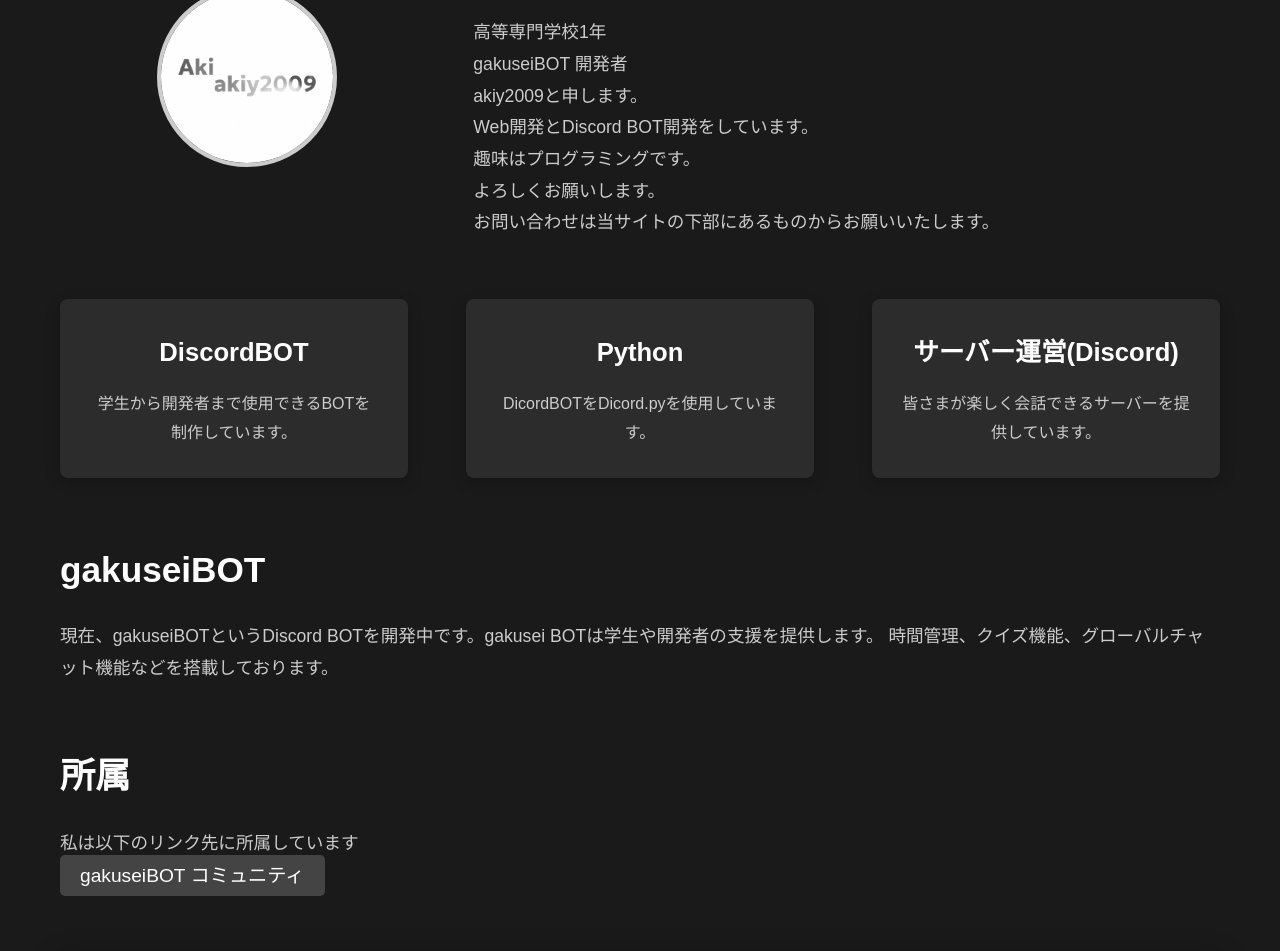
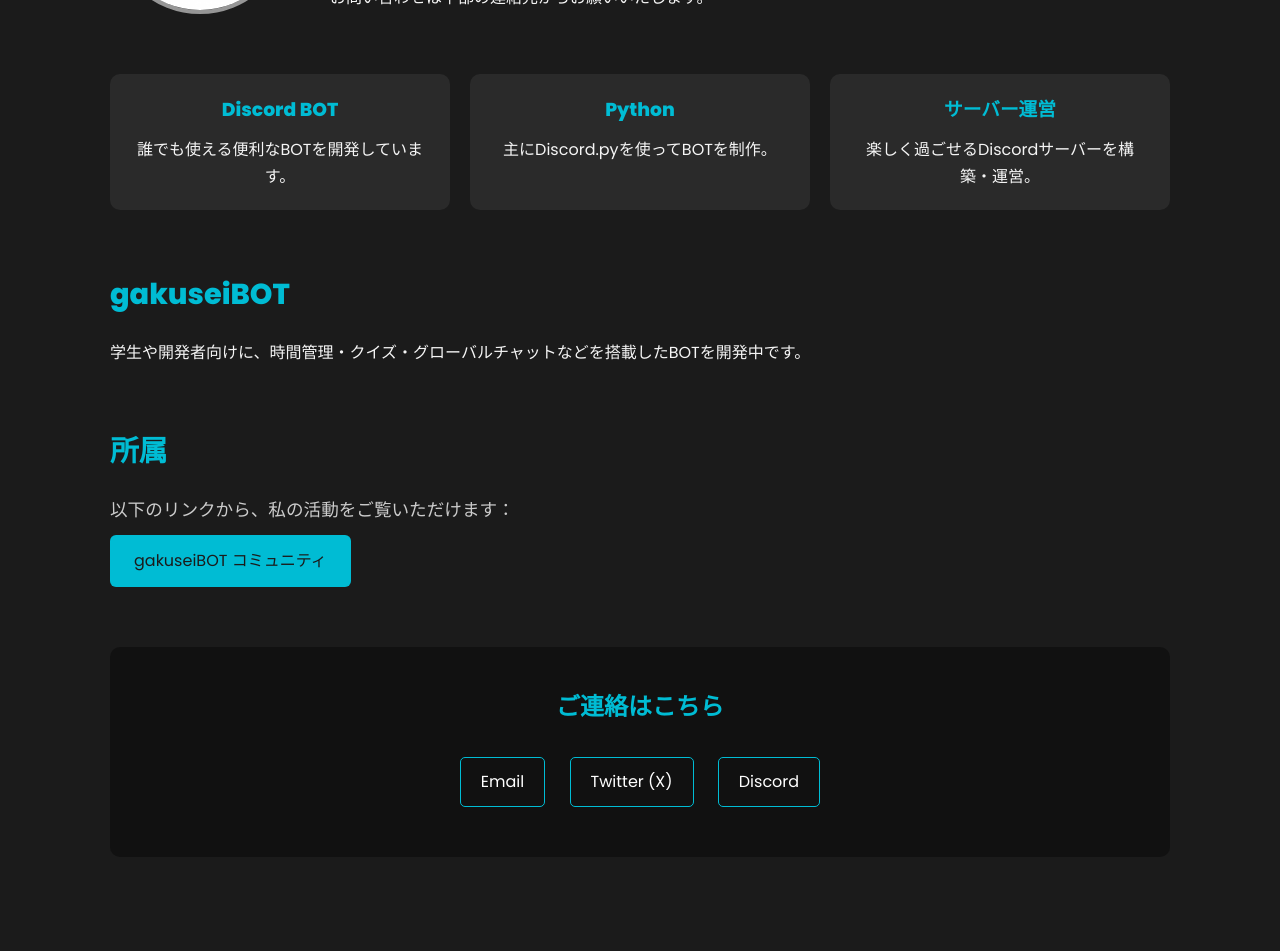
Before and after one commit to akiy2009/akiy2009.github.io, a plain HTML site: page index.html in a window 1280 px wide. Shown: the part 490-1441 px from the top of the page. Drawn offline with Linux system fonts and the light colour scheme.

Commit message:
index.html を更新

```diff
--- a/index.html
+++ b/index.html
@@ -2,10 +2,19 @@
 <html lang="ja">
 <head>
   <meta charset="UTF-8">
-  <meta name="viewport" content="width=device-width, initial-scale=1.0">
-  <title>akiy2009自己紹介</title>
-  <meta name="description" content="akiy2009の自己紹介サイトです。">
+  <meta name="viewport" content="width=device-width, initial-scale=1">
+  <title>akiy2009 - 自己紹介</title>
+  <meta name="description" content="akiy2009のポートフォリオ兼自己紹介サイトです。">
+  <link href="https://fonts.googleapis.com/css2?family=Poppins:wght@400;600;800&display=swap" rel="stylesheet">
   <style>
+    :root {
+      --bg-color: #1b1b1b;
+      --primary: #00bcd4;
+      --secondary: #f5f5f5;
+      --card-bg: #2a2a2a;
+      --hover-bg: #3a3a3a;
+    }
+
     * {
       margin: 0;
       padding: 0;
@@ -13,279 +22,231 @@
     }
 
     body {
-      font-family: 'Arial', sans-serif;
-      background-color: #1a1a1a;
-      color: #e0e0e0;
-      line-height: 1.8;
+      font-family: 'Poppins', sans-serif;
+      background-color: var(--bg-color);
+      color: var(--secondary);
+      line-height: 1.7;
     }
 
     .container {
-      max-width: 1200px;
-      margin: 0 auto;
+      max-width: 1100px;
+      margin: auto;
       padding: 40px 20px;
     }
 
-    /* Header Section */
-    .header {
+    header {
       text-align: center;
-      background-color: #333;
-      padding: 80px 20px;
-      border-radius: 8px;
-      box-shadow: 0 4px 30px rgba(0, 0, 0, 0.3);
+      padding: 80px 20px 40px;
     }
 
-    .header h1 {
-      font-size: 3.5rem;
-      color: #fff;
-      font-weight: 700;
-      margin-bottom: 20px;
-      letter-spacing: 2px;
+    header h1 {
+      font-size: 3rem;
+      font-weight: 800;
+      color: var(--primary);
     }
 
-    .header p {
+    header p {
       font-size: 1.2rem;
       color: #ccc;
+      margin-top: 10px;
     }
 
-    /* Intro Section */
     .intro {
       display: flex;
-      justify-content: space-between;
+      flex-wrap: wrap;
       align-items: center;
-      margin-top: 60px;
+      margin-top: 40px;
     }
 
-    .intro .image {
-      flex: 1;
-      text-align: center;
-    }
-
-    .intro .image img {
-      border-radius: 50%;
+    .intro img {
       width: 180px;
       height: 180px;
       object-fit: cover;
-      border: 4px solid #ccc;
+      border-radius: 50%;
+      border: 4px solid var(--primary);
       filter: grayscale(100%);
       transition: filter 0.3s ease;
+      margin-right: 40px;
     }
 
-    .intro .image img:hover {
+    .intro img:hover {
       filter: grayscale(0%);
     }
 
     .intro .details {
-      flex: 2;
-      padding-left: 40px;
+      flex: 1;
     }
 
-    .intro .details h2 {
-      font-size: 2.5rem;
-      color: #fff;
-      margin-bottom: 20px;
-      font-weight: 600;
+    .details h2 {
+      font-size: 2rem;
+      margin-bottom: 10px;
+      color: var(--primary);
     }
 
-    .intro .details p {
+    .section {
+      margin-top: 60px;
+    }
+
+    .section h2 {
+      font-size: 1.8rem;
+      margin-bottom: 20px;
+      color: var(--primary);
+    }
+
+    .skills {
+      display: flex;
+      flex-wrap: wrap;
+      gap: 20px;
+    }
+
+    .skill-card {
+      flex: 1 1 30%;
+      background: var(--card-bg);
+      border-radius: 10px;
+      padding: 20px;
+      text-align: center;
+      transition: background 0.3s ease, transform 0.3s ease;
+    }
+
+    .skill-card:hover {
+      background: var(--hover-bg);
+      transform: translateY(-5px);
+    }
+
+    .skill-card h3 {
+      color: var(--primary);
+      margin-bottom: 10px;
+    }
+
+    .project, .affiliations p {
       font-size: 1.1rem;
       color: #ccc;
     }
 
-    /* Skills Section */
-    .skills {
-      display: flex;
-      flex-wrap: wrap;
-      gap: 30px;
-      justify-content: space-between;
+    .affiliations a {
+      display: inline-block;
+      background: var(--primary);
+      color: #1b1b1b;
+      padding: 12px 24px;
+      border-radius: 6px;
+      text-decoration: none;
+      margin-top: 10px;
+      transition: background 0.3s;
+    }
+
+    .affiliations a:hover {
+      background: #00acc1;
+    }
+
+    .contact {
+      background: #111;
+      padding: 40px 20px;
+      border-radius: 10px;
+      text-align: center;
       margin-top: 60px;
     }
 
-    .skills .skill {
-      background-color: #2c2c2c;
-      color: #e0e0e0;
-      border-radius: 8px;
-      padding: 30px;
-      width: 30%;
-      text-align: center;
-      box-shadow: 0 4px 15px rgba(0, 0, 0, 0.2);
-      transition: all 0.3s ease;
-    }
-
-    .skills .skill:hover {
-      transform: translateY(-5px);
-      box-shadow: 0 6px 30px rgba(0, 0, 0, 0.3);
-    }
-
-    .skills .skill h3 {
-      font-size: 1.6rem;
-      margin-bottom: 15px;
-      color: #fff;
-    }
-
-    .skills .skill p {
-      font-size: 1rem;
-      color: #ccc;
-    }
-
-    /* Contact Section */
-    .contact {
-      background-color: #333;
-      color: white;
-      text-align: center;
-      padding: 40px 20px;
-      margin-top: 60px;
-      border-radius: 8px;
-      box-shadow: 0 4px 30px rgba(0, 0, 0, 0.3);
-    }
-
     .contact h2 {
-      font-size: 2.5rem;
       margin-bottom: 20px;
+      color: var(--primary);
     }
 
     .contact a {
-      font-size: 1.1rem;
-      color: white;
+      display: inline-block;
+      margin: 10px;
       text-decoration: none;
-      padding: 12px 30px;
-      background-color: #555;
+      color: #fff;
+      border: 1px solid var(--primary);
+      padding: 10px 20px;
       border-radius: 5px;
-      transition: background-color 0.3s ease;
+      transition: background 0.3s, color 0.3s;
     }
 
     .contact a:hover {
-      background-color: #888;
+      background: var(--primary);
+      color: #1b1b1b;
     }
 
-    /* Projects Section */
-    .projects, .affiliations {
+    footer {
       margin-top: 60px;
+      text-align: center;
+      padding: 20px 0;
+      background: #111;
+      font-size: 0.9rem;
+      color: #777;
     }
 
-    .projects h2, .affiliations h2 {
-      font-size: 2.2rem;
-      margin-bottom: 20px;
-      color: #fff;
-    }
-
-    .projects p, .affiliations p {
-      font-size: 1.1rem;
-      color: #ccc;
-    }
-
-    /* Affiliations Link Styling */
-    .affiliations a {
-      font-size: 1.2rem;
-      color: #fff;
-      text-decoration: none;
-      background-color: #444;
-      padding: 10px 20px;
-      border-radius: 5px;
-      transition: background-color 0.3s ease;
-    }
-
-    .affiliations a:hover {
-      background-color: #888;
-    }
-
-    /* Responsive Design */
     @media (max-width: 768px) {
       .intro {
         flex-direction: column;
-        align-items: center;
         text-align: center;
       }
 
-      .intro .details {
-        padding-left: 0;
+      .intro img {
+        margin: 0 0 20px;
       }
 
-      .skills .skill {
-        width: 45%;
+      .skills .skill-card {
+        flex: 1 1 100%;
       }
     }
-
-    @media (max-width: 480px) {
-      .skills .skill {
-        width: 100%;
-      }
-    }
-
-    footer {
-      text-align: center;
-      padding: 20px 0;
-      background-color: #1a1a1a;
-      color: #e0e0e0;
-    }
-
   </style>
 </head>
 <body>
 
   <div class="container">
-    <!-- Header Section -->
-    <div class="header">
+    <header>
       <h1>akiy2009</h1>
       <p>Web開発とDiscord BOT開発をしています。</p>
-    </div>
+    </header>
 
-    <!-- Introduction Section -->
-    <div class="intro">
-      <div class="image">
-        <img src="icon.jpg" alt="My Photo">
-      </div>
+    <section class="intro">
+      <img src="icon.jpg" alt="アイコン">
       <div class="details">
         <h2>自己紹介</h2>
-        <p>高等専門学校1年</p>
-        <p>gakuseiBOT 開発者</p>
-        <p>akiy2009と申します。</p>
-        <p>Web開発とDiscord BOT開発をしています。</p>
-        <p>趣味はプログラミングです。</p>
-        <p>よろしくお願いします。</p>
-        <p>お問い合わせは当サイトの下部にあるものからお願いいたします。</p>
+        <p>高等専門学校2年生。</p>
+        <p><strong>gakuseiBOT</strong> 開発者。</p>
+        <p>Web開発やDiscord BOTの制作が趣味です。</p>
+        <p>お問い合わせは下部の連絡先からお願いいたします。</p>
       </div>
-    </div>
+    </section>
 
-    <!-- Skills Section -->
-    <div class="skills">
-      <div class="skill">
-        <h3>DiscordBOT</h3>
-        <p>学生から開発者まで使用できるBOTを制作しています。</p>
+    <section class="section skills">
+      <div class="skill-card">
+        <h3>Discord BOT</h3>
+        <p>誰でも使える便利なBOTを開発しています。</p>
       </div>
-      <div class="skill">
+      <div class="skill-card">
         <h3>Python</h3>
-        <p>DicordBOTをDicord.pyを使用しています。</p>
+        <p>主にDiscord.pyを使ってBOTを制作。</p>
       </div>
-      <div class="skill">
-        <h3>サーバー運営(Discord)</h3>
-        <p>皆さまが楽しく会話できるサーバーを提供しています。</p>
+      <div class="skill-card">
+        <h3>サーバー運営</h3>
+        <p>楽しく過ごせるDiscordサーバーを構築・運営。</p>
       </div>
-    </div>
+    </section>
 
-    <!-- Projects Section -->
-    <div class="projects">
+    <section class="section projects">
       <h2>gakuseiBOT</h2>
-      <p>現在、gakuseiBOTというDiscord BOTを開発中です。gakusei BOTは学生や開発者の支援を提供します。
-        時間管理、クイズ機能、グローバルチャット機能などを搭載しております。</p>
-    </div>
+      <p>学生や開発者向けに、時間管理・クイズ・グローバルチャットなどを搭載したBOTを開発中です。</p>
+    </section>
 
-    <!-- Affiliations Section -->
-    <div class="affiliations">
+    <section class="section affiliations">
       <h2>所属</h2>
-      <p>私は以下のリンク先に所属しています</p>
+      <p>以下のリンクから、私の活動をご覧いただけます：</p>
       <a href="https://gakuseibot.pkopko.jp" target="_blank">gakuseiBOT コミュニティ</a>
-    </div>
+    </section>
 
-    <!-- Contact Section -->
-    <div class="contact">
+    <section class="contact">
       <h2>ご連絡はこちら</h2>
-      <a href="akiy2009_dev@outlook.com">Email</a>
-      <a href="https://twitter.com/JJ5RVW_2022" target="_blank">Twitter(X)</a>
+      <a href="mailto:akiy2009_dev@outlook.com">Email</a>
+      <a href="https://twitter.com/JJ5RVW_2022" target="_blank">Twitter (X)</a>
       <a href="https://discord.com/users/1241366063858450485" target="_blank">Discord</a>
-    </div>
+    </section>
   </div>
+
   <footer>
-    <p>&copy; 2025 akiy2009. All Rights Reserved.</p>
+    <p>&copy; 2025 akiy2009. All rights reserved.</p>
   </footer>
 
 </body>
```
